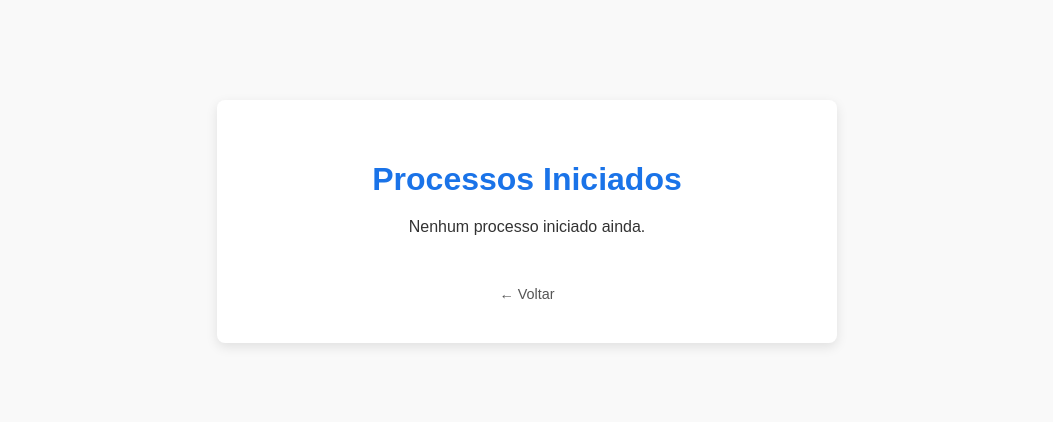
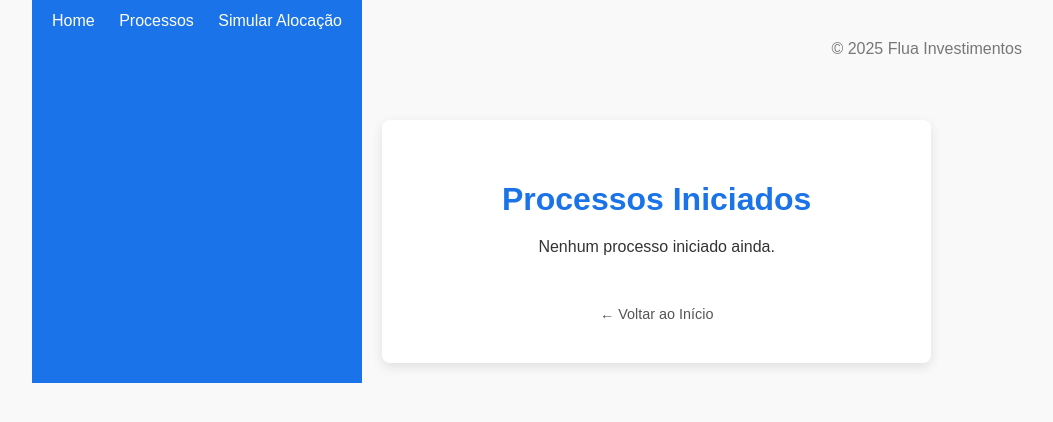
Before and after one commit to fluainvestimentos/fluainvestimentos_site, a Flask app: page /listar in a window 1280 px wide. Shown: the top 422 px of the page, without its empty margins (113-1166 px from the left). Run offline with Flask 2, Linux system fonts and the light colour scheme; data that the repository does not hold is empty.

Commit message:
Update listar.html

```diff
--- a/templates/listar.html
+++ b/templates/listar.html
@@ -1,24 +1,21 @@
-<!DOCTYPE html>
-<html lang="pt-br">
-<head>
-  <meta charset="UTF-8" />
-  <meta name="viewport" content="width=device-width, initial-scale=1" />
-  <title>Flua Investimentos – Processos Iniciados</title>
-  <link rel="stylesheet" href="{{ url_for('static', filename='css/style.css') }}">
-</head>
-<body>
+{% extends "base.html" %}
+
+{% block title %}Processos Iniciados – Flua Investimentos{% endblock %}
+
+{% block content %}
 <div class="container">
   <h1>Processos Iniciados</h1>
   {% if rows %}
     <ul style="text-align: left; padding-left: 0;">
       {% for r in rows %}
-          <li style="list-style: none; margin-bottom: 8px;">#{{ r[0] }} em {{ r[1] }}</li>
+        <li style="list-style: none; margin-bottom: 8px;">
+          #{{ r[0] }} em {{ r[1] }}
+        </li>
       {% endfor %}
     </ul>
   {% else %}
     <p>Nenhum processo iniciado ainda.</p>
   {% endif %}
-    <a class="link-listar" href="{{ url_for('index') }}">← Voltar</a>
+  <a class="link-listar" href="{{ url_for('index') }}">← Voltar ao Início</a>
 </div>
-</body>
-</html>
+{% endblock %}
```
Lines whose indentation alone changed are shown as unchanged.
